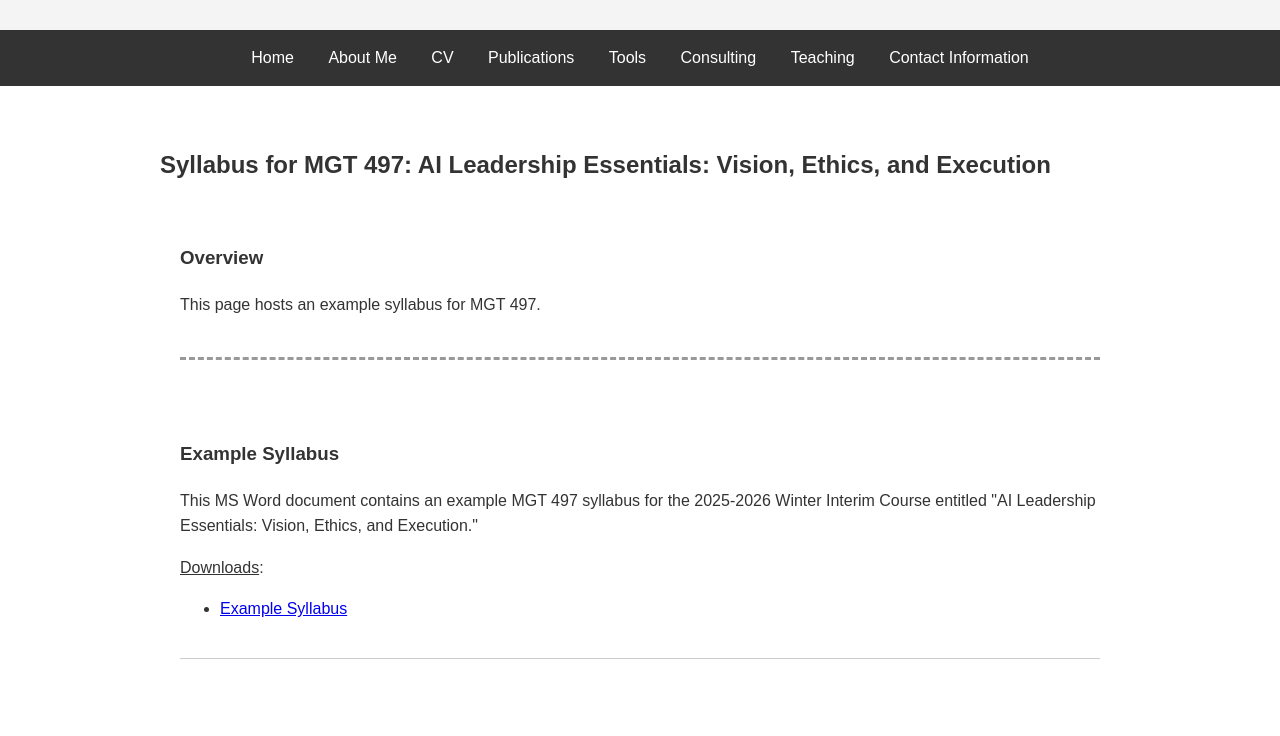
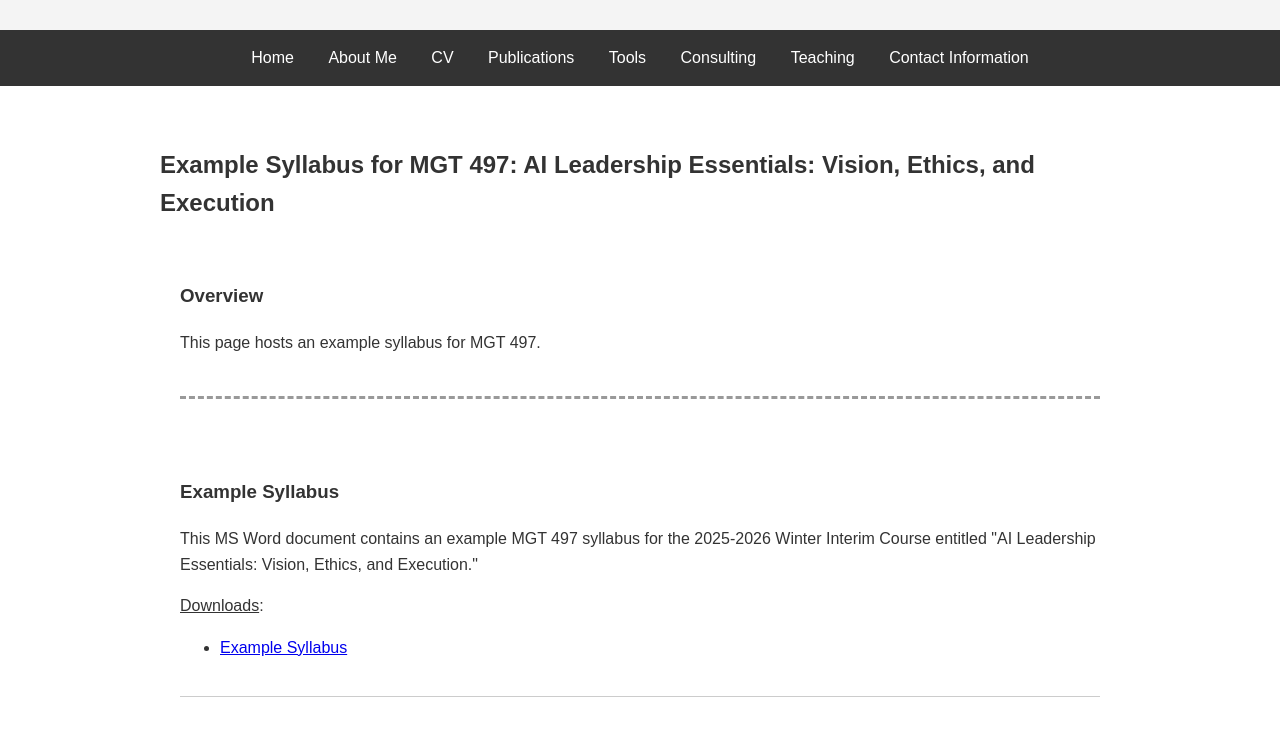
Before and after one commit to JADW27/Website, a plain HTML site: page 497syllabus.html in a window 1280 px wide. Shown: the part 176-912 px from the top of the page. Drawn offline with Linux system fonts and the light colour scheme.

Commit message:
Update syllabus title to include 'Example'

```diff
--- a/497syllabus.html
+++ b/497syllabus.html
@@ -24,7 +24,7 @@
 <a href="contact.html">Contact Information</a>
 </nav>
 <section id="tools-container">
-<h2>Syllabus for MGT 497: AI Leadership Essentials: Vision, Ethics, and Execution</h2>
+<h2>Example Syllabus for MGT 497: AI Leadership Essentials: Vision, Ethics, and Execution</h2>
 <div id="tools-container">
 <!--<div class="section">-->
 <h3>Overview</h3>
```
